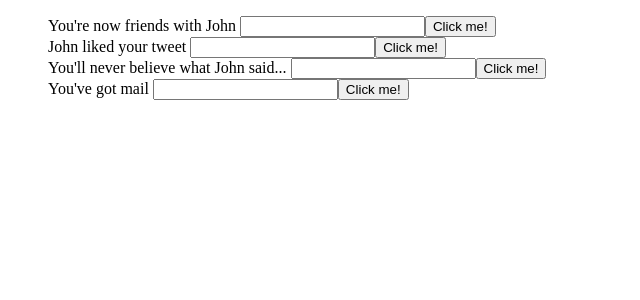
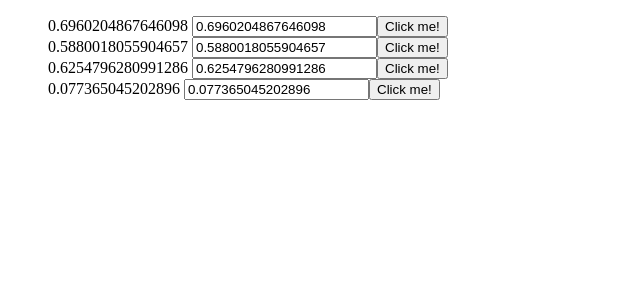
Before and after one commit to LMNTZZ/angular-fundamentals, an Angular app in the folder angular-fundamentals/: page / in a window 1280 px wide. Shown: the top 300 px of the page, without its empty margins (0-640 px from the left). Built offline with nearby package versions, Linux system fonts and the light colour scheme.

Commit message:
adding two-way binding to form

```diff
--- a/angular-fundamentals/src/app/app.module.ts
+++ b/angular-fundamentals/src/app/app.module.ts
@@ -4,6 +4,7 @@ import { NgModule } from '@angular/core';
 import { AppComponent } from './app.component';
 import { SimpleFormComponent } from './simple-form/simple-form.component';
 import {MailService} from './mail.service';
+import {FormsModule} from '@angular/forms';
 
 @NgModule({
   declarations: [
@@ -11,7 +12,8 @@ import {MailService} from './mail.service';
     SimpleFormComponent
   ],
   imports: [
-    BrowserModule
+    BrowserModule,
+    FormsModule
   ],
   providers: [MailService],
   bootstrap: [AppComponent]
--- a/angular-fundamentals/src/app/simple-form/simple-form.component.ts
+++ b/angular-fundamentals/src/app/simple-form/simple-form.component.ts
@@ -5,7 +5,10 @@ import {Component, Input, OnInit} from '@angular/core';
   template: `
     <div>
       {{ message }}
-      <input #myInput type="text">
+      <input #myInput type="text"
+             [(ngModel)]="message">
+      <!-- Don't forget to import FormsModule to use two-way binding in forms -->
+
       <button (click)="onClick( myInput.value )">Click me!</button>
     </div>
   `,
@@ -15,7 +18,9 @@ export class SimpleFormComponent implements OnInit {
 
   @Input() message;
 
-  constructor() { }
+  constructor() {
+    setInterval( () => this.message = Math.random().toString(), 1000);
+  }
 
   onClick( value ) {
     console.log( value );
```
